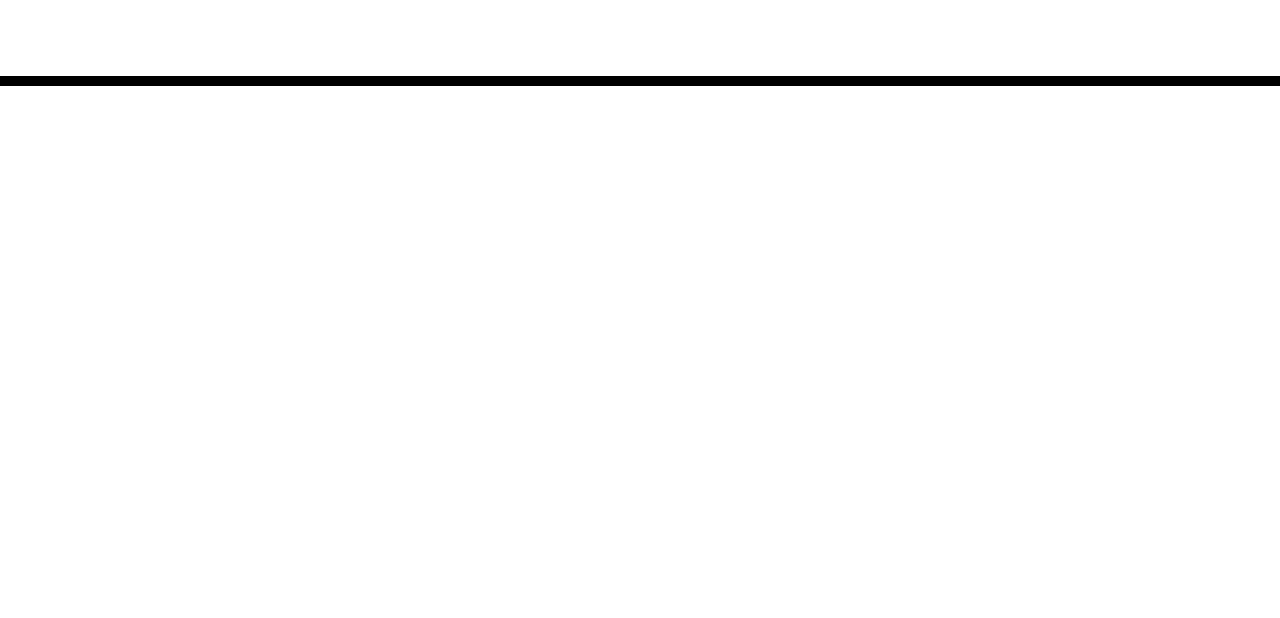
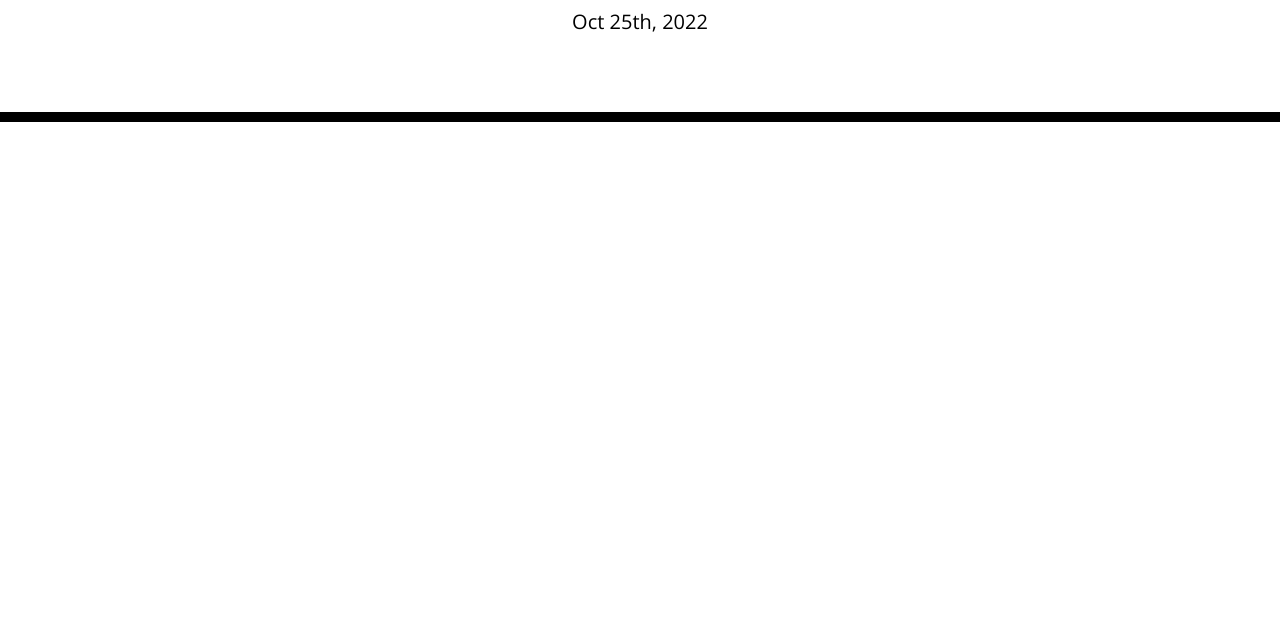
Before and after one commit to CascadeColin/Work-Day-Scheduler, a plain HTML site: page index.html in a window 1280 px wide. Shown: the part 182-800 px from the top of the page. Drawn offline with nearby package versions, Linux system fonts and the light colour scheme; files that its build step writes are made by us from their sources.

Commit message:
plugged in css, js, jquery, & moment; added current day under header

```diff
--- a/assets/js/script.js
+++ b/assets/js/script.js
@@ -2,7 +2,12 @@
 
 // WHEN I open the planner
 // THEN the current day is displayed at the top of the calendar
-var currentDay = document.getElementById("currentDay")
+var today = moment();
+console.log(today);
+$("#currentDay").text(today.format("MMM Do, YYYY"));
+
+
+document.getElementById("")
 //moment() go get the current day dynamically
 
 // WHEN I scroll down
--- a/index.html
+++ b/index.html
@@ -18,7 +18,7 @@
       href="https://fonts.googleapis.com/css?family=Open+Sans&display=swap"
       rel="stylesheet"
     />
-    <link rel="stylesheet" href="style.css" />
+    <link rel="stylesheet" href="./assets/css/style.css" />
     <title>Work Day Scheduler</title>
   </head>
 
@@ -34,5 +34,6 @@
 
     <script src="https://cdnjs.cloudflare.com/ajax/libs/jquery/3.2.1/jquery.min.js"></script>
     <script src="https://cdnjs.cloudflare.com/ajax/libs/moment.js/2.24.0/moment.min.js"></script>
+    <script src="./assets/js/script.js"></script>
   </body>
 </html>
```
